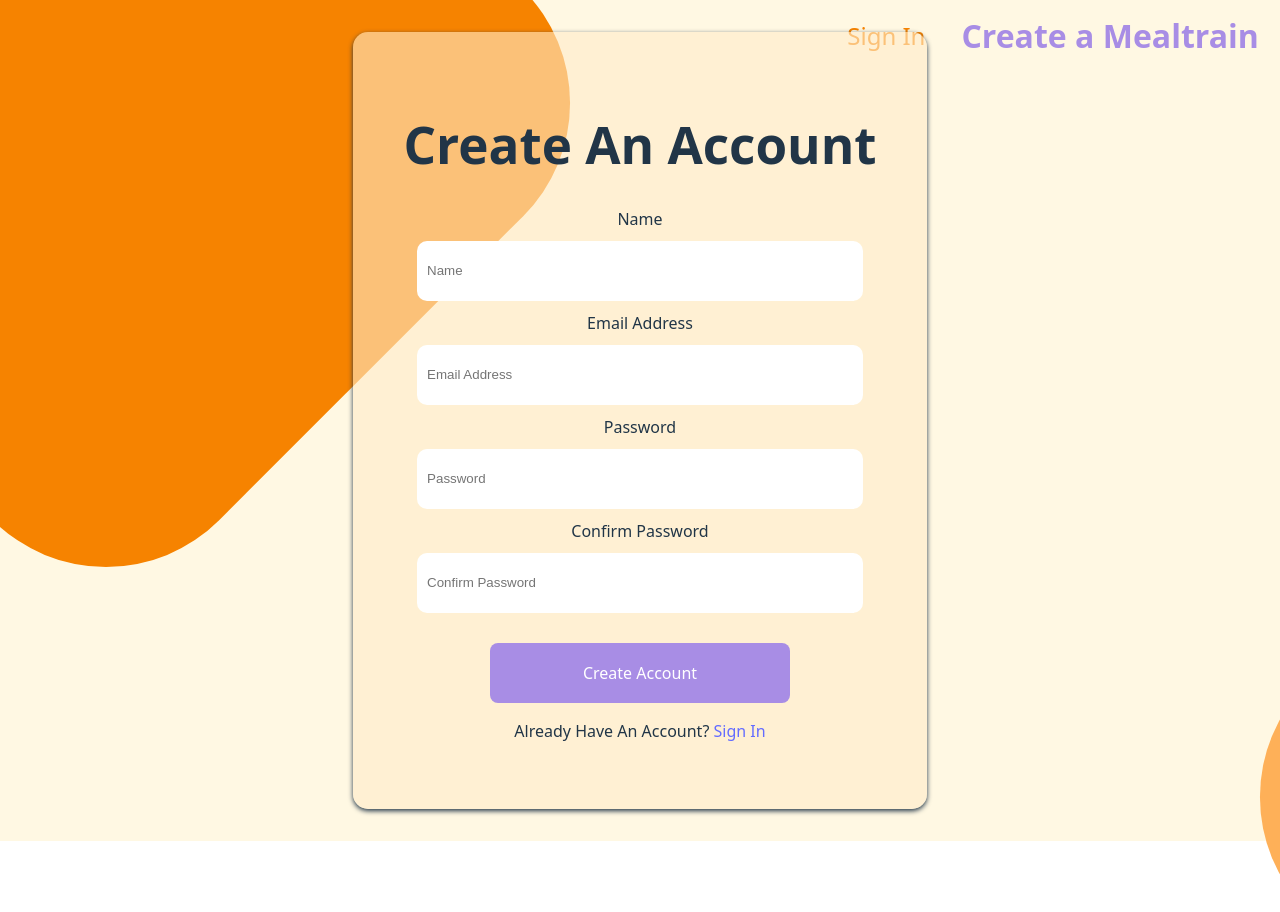
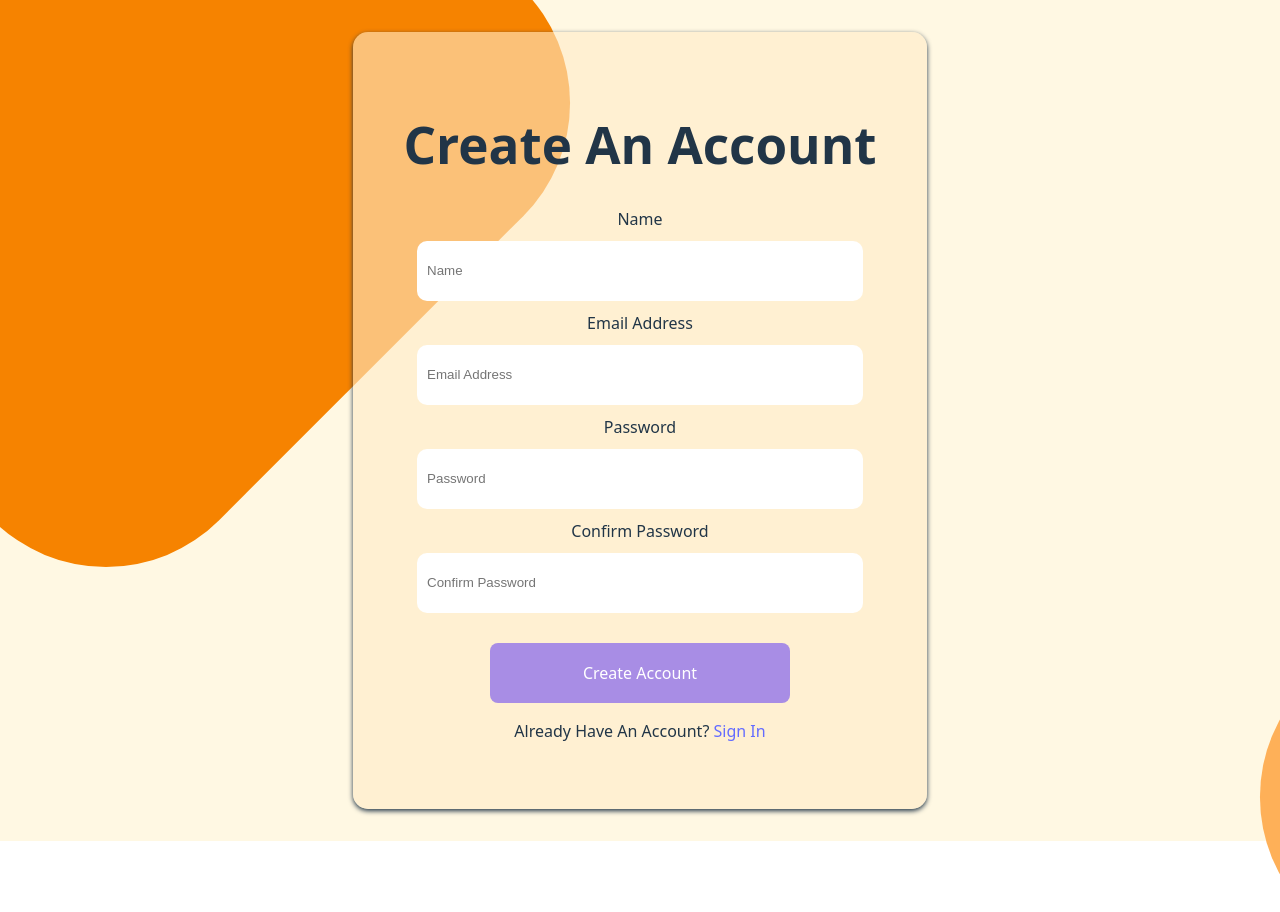
Before and after one commit to nhcarrigan-spring-2026-cohort/amber-wisteria, a React app in the folder frontend/: page /signup in a window 1280 px wide. Shown: the top 912 px of the page. Built offline with nearby package versions, Linux system fonts and the light colour scheme; the HTML template or start-up script is replaced by a standard one.

Commit message:
Remove nav-bar from Signup.jsx

```diff
--- a/frontend/src/pages/Signup.css
+++ b/frontend/src/pages/Signup.css
@@ -1,18 +1,5 @@
 body {
     background-color: #FFF8E3;
-}
-
-.nav-bar {
-    margin: 0;
-    padding: 0 30px;
-    position: fixed;
-    top: 0;
-    left: 0;
-    width: 96%;
-    overflow: hidden;
-    display: flex;
-    justify-content: end;
-    z-index: 2;
 }
 
 ul {
--- a/frontend/src/pages/Signup.jsx
+++ b/frontend/src/pages/Signup.jsx
@@ -3,14 +3,6 @@ import './Signup.css'
 export default function Signup() {
     return (
         <div>
-
-            <div className="nav-bar">
-
-                <ul>
-                    <li><a id='sign-in' href='#'>Sign In</a></li>
-                    <li><a id='create-mealtrain' href='#'>Create a Mealtrain</a></li>
-                </ul>
-            </div>
 
             <form>
 
```
